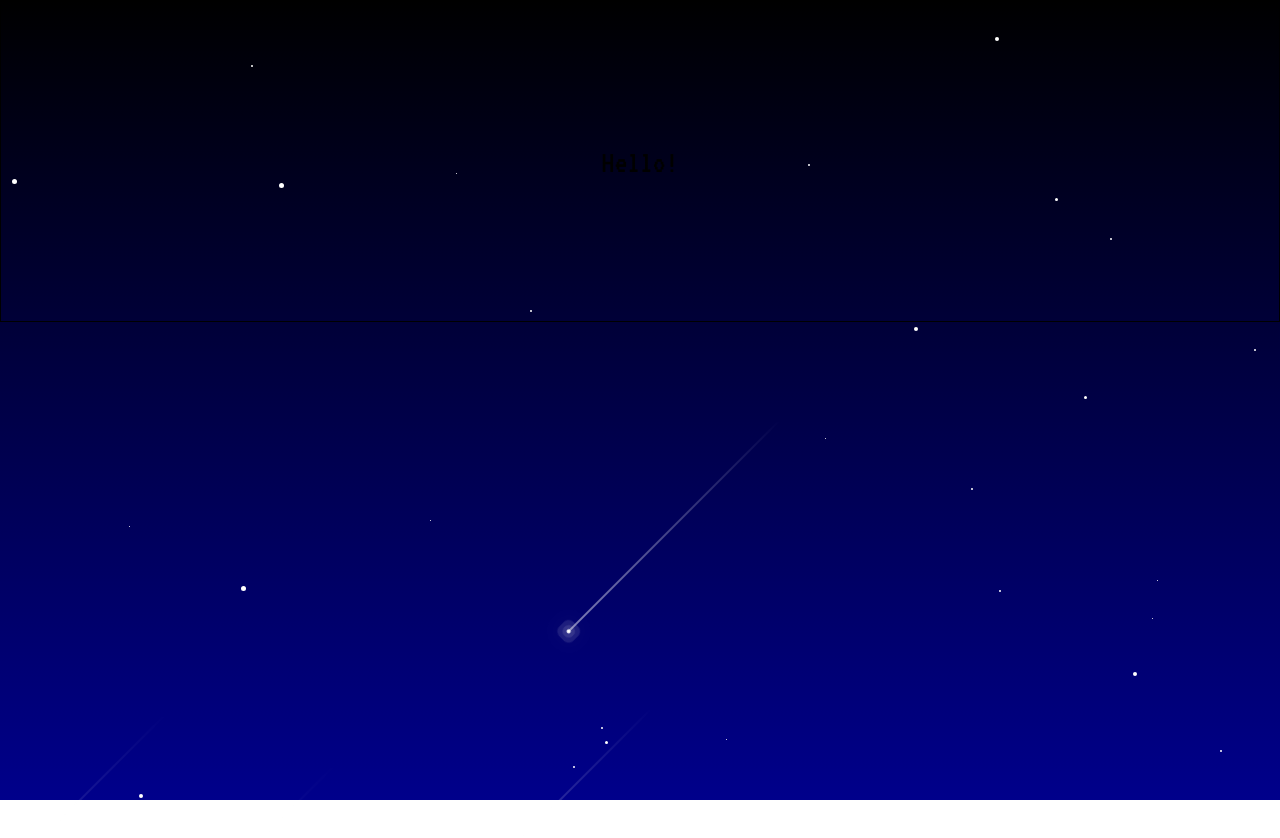
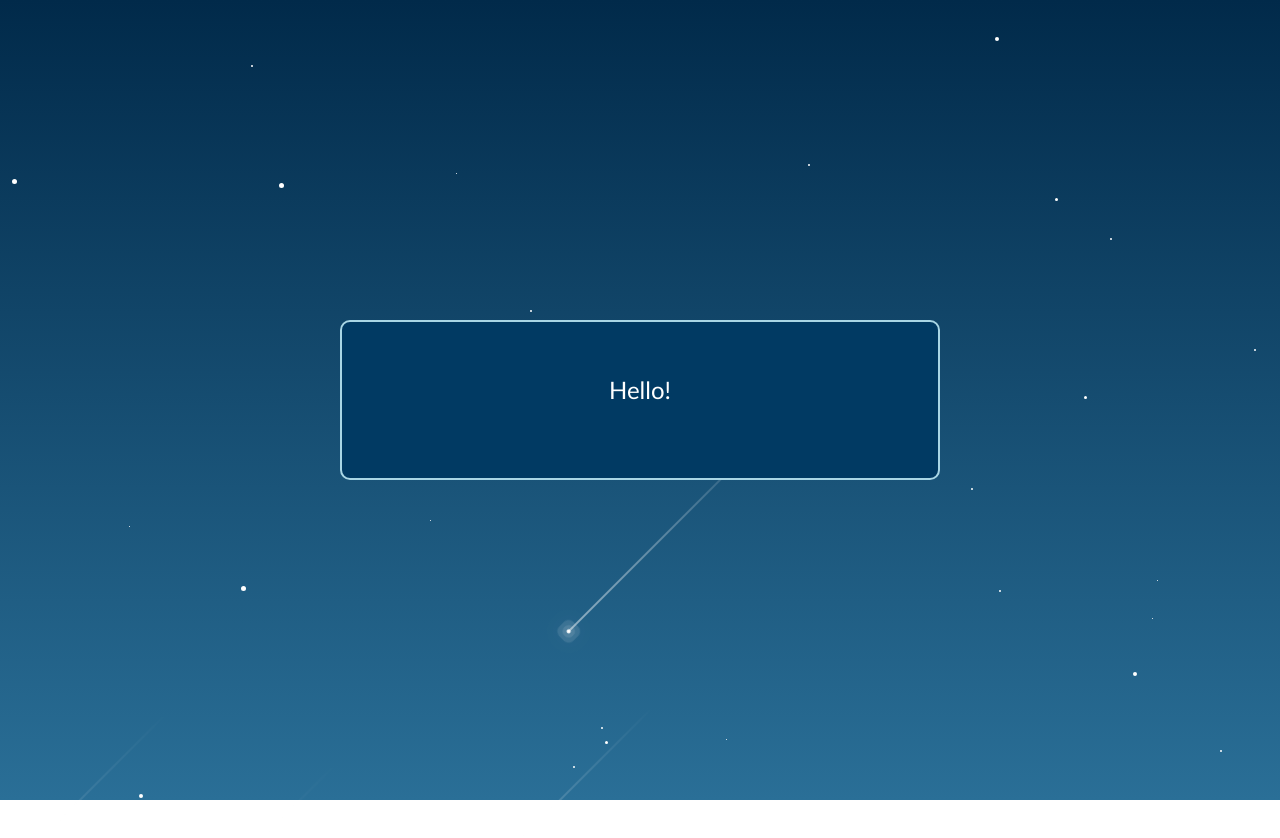
Before and after one commit to lunargravity/anuromance, a Next.js app: page / in a window 1280 px wide. Shown: the top 838 px of the page. Built offline with nearby package versions, Linux system fonts and the light colour scheme.

Commit message:
mockup window skeleton

```diff
--- a/src/app/global.css
+++ b/src/app/global.css
@@ -1,4 +1,6 @@
 @import "tailwindcss";
+
+
 
 *{
     margin: 0;
@@ -11,12 +13,12 @@ body{
 }
 
 section{
-    position: absolute;
+    position: relative;
     top: 0;
     left: 0;
     width: 100%;
     height: 100vh;
-    background-image: linear-gradient(black, darkblue);
+    background-image: linear-gradient(#012A4A, #2A6F97);
     background-position-x: center;
     background-size: cover;
     display: block;
@@ -141,6 +143,35 @@ span:nth-child(10){
 }
 
 .mockup-window {
-  position: relative;
-  z-index: 10;
+  position: absolute;
+  top: 50%;           /* Center vertically */
+  left: 50%;          /* Center horizontally */
+  transform: translate(-50%, -50%);
+  z-index: 100;       /* Higher than stars */
+  width: 80vw;        /* Adjust as needed */
+  max-width: 600px;   /* Adjust as needed */
+  background-color: #013A63;
+  border-radius: 10px;
+  border: 2px solid #A9D6E5;
+
 }
+
+.home {
+    position: relative;
+    width: 100%;
+    height: auto;
+    padding: 50px;
+    display: flex;
+    justify-content: center;
+    align-items: center;
+    flex-direction: column;
+}
+
+.home h1 {
+    font-size: 1.5rem;
+    font-family: 'Gill Sans', sans-serif;
+    color: #012A4A;
+    color: #fff;
+    text-align: center;
+    margin-bottom: 20px;
+}
--- a/src/app/page.tsx
+++ b/src/app/page.tsx
@@ -52,12 +52,12 @@ export default function Page() {
         <span></span>
         <span></span>
         <span></span>
+        <div className="mockup-window">
+          <div className="home">
+            <h1>Hello!</h1>
+          </div>
+        </div>
       </section>
-      <div className="mockup-window border border-base-300 w-full">
-        <div className="grid place-content-center border-t border-base-300 h-80">
-          Hello!
-        </div>
-      </div>
     </>
   );
 }
```
